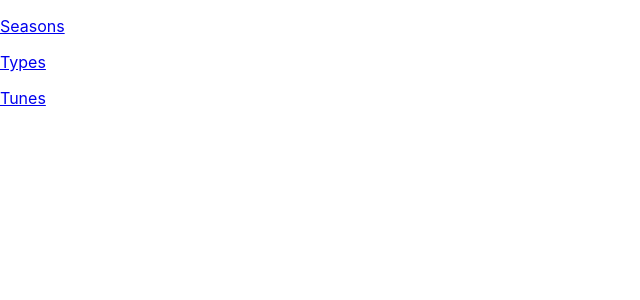
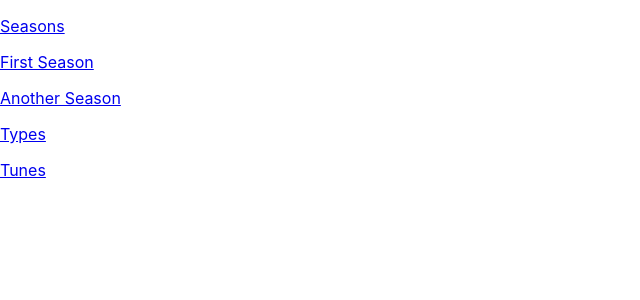
Before and after one commit to CopticDevs/hazzat-web, a React (Create React App) app: page / in a window 1280 px wide. Shown: the top 300 px of the page, without its empty margins (0-640 px from the left). Built offline with nearby package versions, Linux system fonts and the light colour scheme.

Commit message:
Added routing

```diff
--- a/src/Home.tsx
+++ b/src/Home.tsx
@@ -5,6 +5,8 @@ function Home() {
   return (
     <div className="Home">
         <p><Link to="/Seasons">Seasons</Link></p>
+        <p><Link to="/Seasons/1">First Season</Link></p>
+        <p><Link to={`/Seasons/2`}>Another Season</Link></p>
         <p><Link to="/Types">Types</Link></p>
         <p><Link to="/Tunes">Tunes</Link></p>
     </div>
--- /dev/null
+++ b/src/SeasonDetails.tsx
@@ -0,0 +1,10 @@
+import { useParams } from "react-router-dom";
+
+function SeasonDetails() {
+  let { seasonId } = useParams();
+  return (
+    <div>Season Details {seasonId}</div>
+  );
+}
+
+export default SeasonDetails;
--- a/src/index.tsx
+++ b/src/index.tsx
@@ -6,6 +6,7 @@ import {
 import Home from './Home';
 import './index.css';
 import reportWebVitals from './reportWebVitals';
+import SeasonDetails from './SeasonDetails';
 import Seasons from './Seasons';
 
 ReactDOM.render(
@@ -13,7 +14,8 @@ ReactDOM.render(
         <BrowserRouter>
             <Routes>
                 <Route path="/" element={<Home />} />
-                <Route path="Seasons" element={<Seasons />} />
+                <Route path="/Seasons" element={<Seasons />} />
+                <Route path={`/Seasons/:seasonId`} element={<SeasonDetails />} />
                 <Route path="*" element={
                     <main style={{ padding: "1rem" }}>
                         <p>There's nothing here!</p>
```
